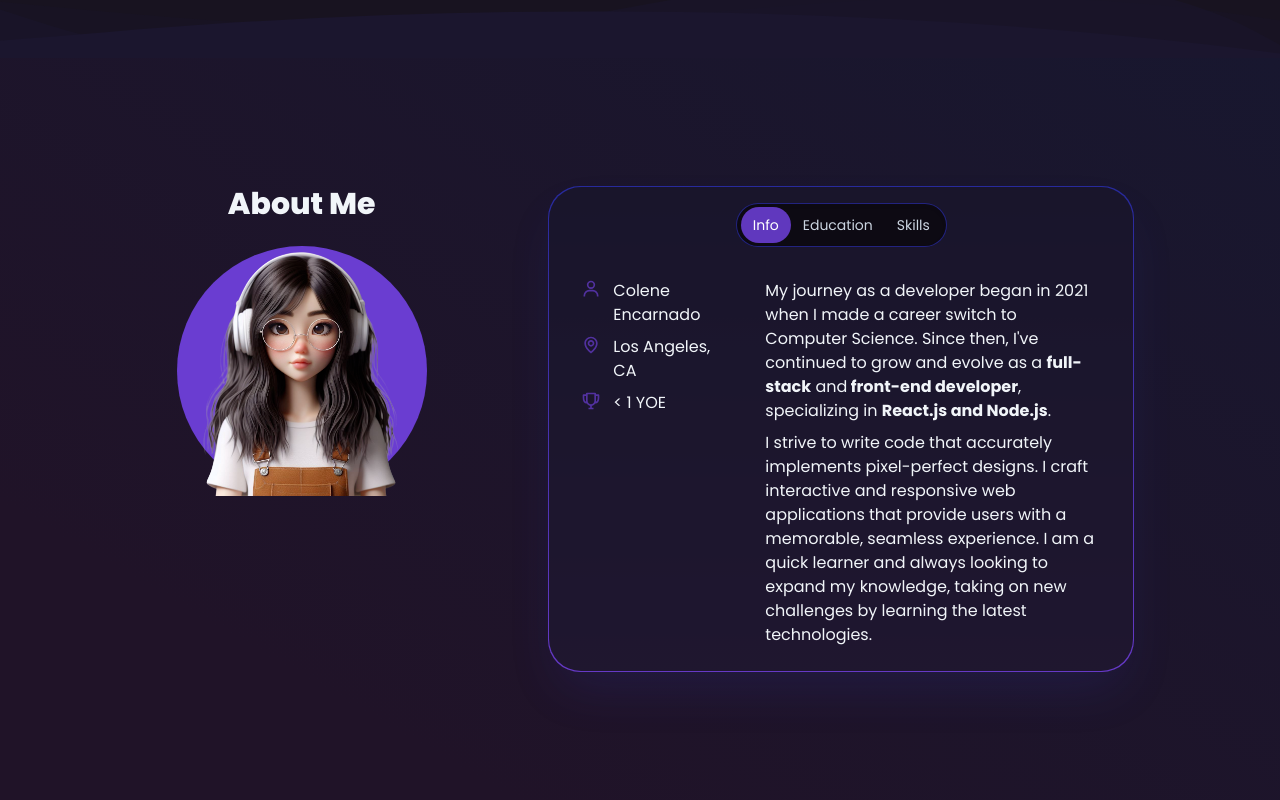
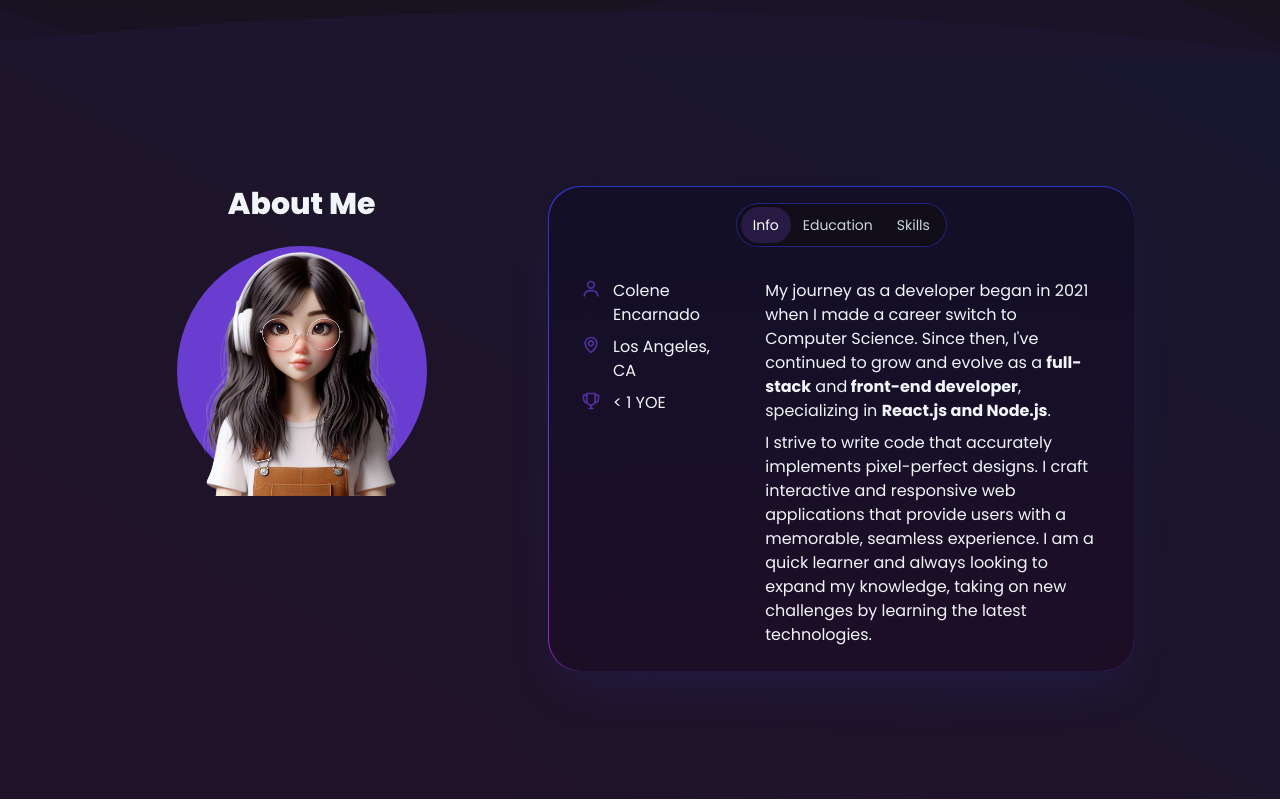
Before and after one commit to encarnac/portfolio, a React (Vite) app: page / in a window 1280 px wide. Shown: the part 854-1654 px from the top of the page. Built offline with nearby package versions, Linux system fonts and the light colour scheme.

Commit message:
More minor changes in dark container style

```diff
--- a/src/components/AboutSection.jsx
+++ b/src/components/AboutSection.jsx
@@ -252,11 +252,11 @@ const AboutSection = ({ setSelectedPage }) => {
           viewport={{ once: true, amount: 0.8 }}
           transition={{ type: "tween", duration: 0.8 }}
           variants={motionVariants("left")}
-          className="relative mt-4 h-full w-full rounded-[2rem] border-[1px] border-slate-200 bg-slate-100 p-px dark:border-none dark:bg-gradient-to-b dark:from-[#272a9c] dark:to-[#6639c6] dark:shadow-2xl dark:shadow-[#3236ab]/20 md:w-3/4 lg:col-span-8 lg:mt-0 lg:before:absolute lg:before:-left-[0.93rem] lg:before:top-[10%] lg:before:h-0 lg:before:w-0 lg:before:border-y-[10px] lg:before:border-r-[15px] lg:before:border-none lg:before:border-y-[#fff]/[.01] lg:before:border-r-slate-100 lg:before:border-opacity-90 lg:before:content-['']"
+          className="relative mt-4 h-full w-full rounded-[2rem] border-slate-200 bg-slate-100 p-[.7px] dark:border-none dark:bg-gradient-to-b dark:from-[#3034C2] dark:from-10% dark:via-[#6A3DD1] dark:to-[#9329BE] dark:shadow-2xl dark:shadow-[#3236ab]/20 md:w-3/4 lg:col-span-8 lg:mt-0 lg:before:absolute lg:before:-left-[0.93rem] lg:before:top-[10%] lg:before:h-0 lg:before:w-0 lg:before:border-y-[10px] lg:before:border-r-[15px] lg:before:border-none lg:before:border-y-[#fff]/[.01] lg:before:border-r-slate-100 lg:before:border-opacity-90 lg:before:content-['']"
         >
-          <div className="flex h-full w-full flex-col items-center gap-y-2 rounded-[2rem] py-4 dark:bg-[#181320]/90 lg:col-span-8 lg:mt-0 lg:before:absolute lg:before:-left-[0.93rem] lg:before:top-[10%] lg:before:h-0 lg:before:w-0 lg:before:border-y-[10px] lg:before:border-r-[15px] lg:before:border-y-[#fff]/[.01] lg:before:border-r-slate-100 lg:before:border-opacity-90 lg:before:content-[''] dark:lg:before:border-none">
+          <div className="flex h-full w-full flex-col items-center gap-y-2 rounded-[2rem] py-4 backdrop-blur-xl backdrop-filter dark:bg-[#100c16]/90 lg:col-span-8 lg:mt-0 lg:before:absolute lg:before:-left-[0.93rem] lg:before:top-[10%] lg:before:h-0 lg:before:w-0 lg:before:border-y-[10px] lg:before:border-r-[15px] lg:before:border-y-[#fff]/[.01] lg:before:border-r-slate-100 lg:before:border-opacity-90 lg:before:content-[''] dark:lg:before:border-none">
             {" "}
-            <div className="shadow-900/20 relative flex h-11 w-max flex-row items-center rounded-full bg-slate-300/30 px-1 shadow-inner backdrop-blur backdrop-filter transition dark:border-[1px] dark:border-[#272a9c]/80 dark:bg-[#0d0a13] lg:mx-0">
+            <div className="shadow-900/20 relative flex h-11 w-max flex-row items-center rounded-full bg-slate-300/30 px-1 shadow-inner backdrop-blur backdrop-filter transition dark:border-[1px] dark:border-[#272a9c]/80 dark:bg-[#110e19] lg:mx-0">
               {TAB_CONTENT.map((tabContent, index) => (
                 <Tab
                   className={index}
--- a/src/components/Tab.jsx
+++ b/src/components/Tab.jsx
@@ -18,7 +18,7 @@ export const Tab = ({ active, selectTab, tabName }) => {
       {active === tabName && (
         <motion.div
           layoutId="active-pill"
-          className="absolute inset-0 bg-white dark:bg-[#6a3dd1]/90"
+          className="absolute inset-0 bg-white dark:bg-[#271a44]"
           style={{ borderRadius: 9999 }}
           transition={{ type: "spring", bounce: 0.2, duration: 0.6 }}
         ></motion.div>
```
